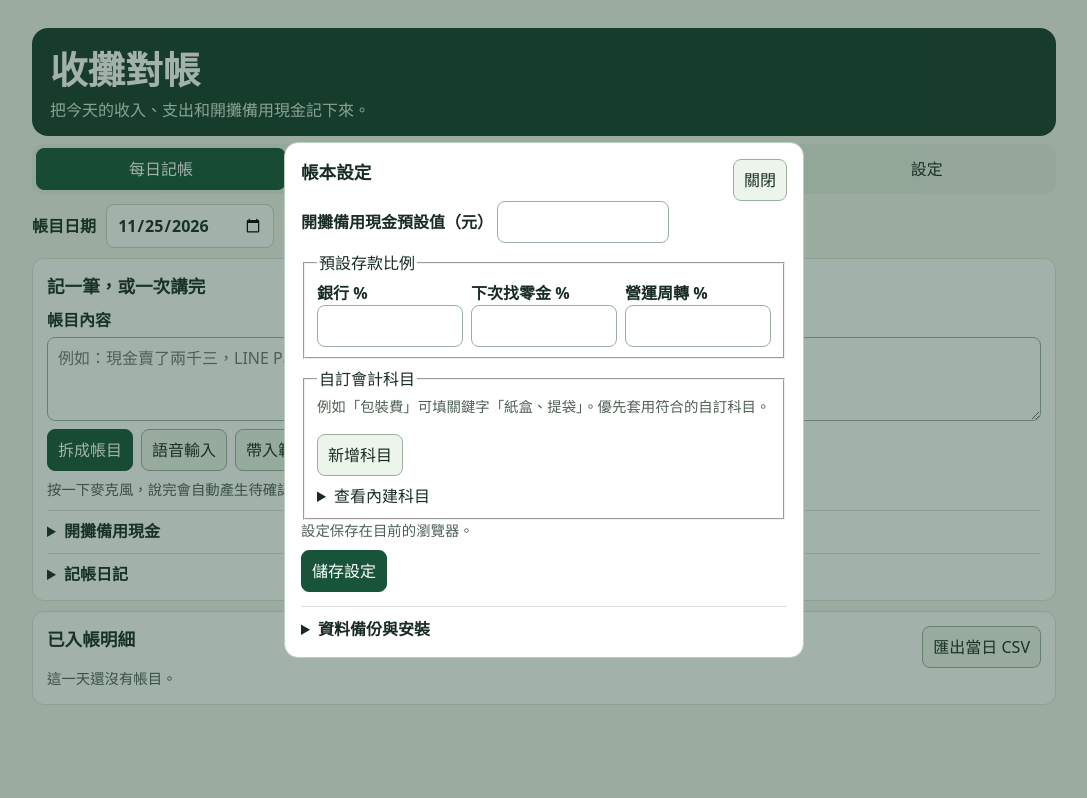
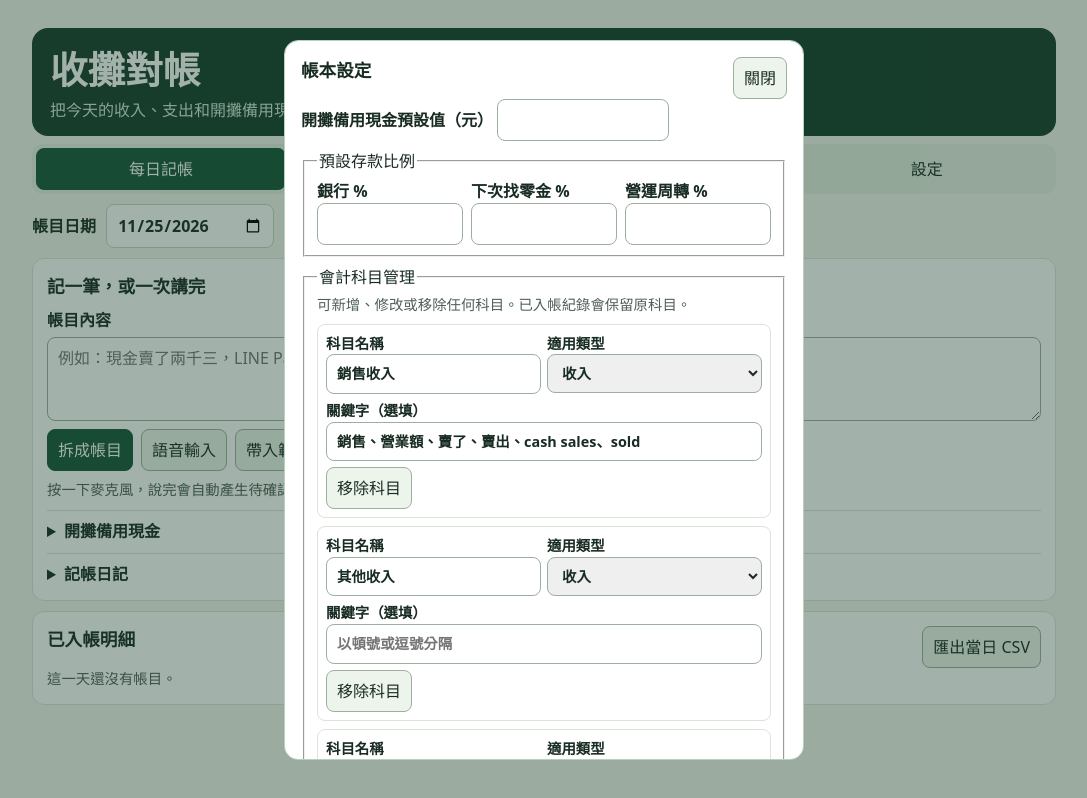
Before and after one commit to yunhui0423/stall-ledger, a plain HTML site: page index.html in a window 1280 px wide. Both pictures are taken after a click on the button "設定". Shown: the whole page, without its empty margins (96-1183 px from the left). Drawn offline with Linux system fonts and the light colour scheme.

Commit message:
Let users add, edit and remove every account category

```diff
--- a/index.html
+++ b/index.html
@@ -161,11 +161,10 @@ dl{margin:0 0 10px} dl div{display:flex;justify-content:space-between;gap:10px;p
      <label>營運周轉 %<input id="settings-reserve" type="number" min="0" max="100" step="0.01"></label>
     </div>
    </fieldset>
-   <fieldset class="lead"><legend>自訂會計科目</legend>
-    <p class="muted">例如「包裝費」可填關鍵字「紙盒、提袋」。優先套用符合的自訂科目。</p>
+   <fieldset class="lead"><legend>會計科目管理</legend>
+    <p class="muted">可新增、修改或移除任何科目。已入帳紀錄會保留原科目。</p>
     <div id="category-settings"></div>
     <button type="button" class="lead" id="add-category">新增科目</button>
-    <details class="lead"><summary>查看內建科目</summary><p id="builtin-categories" class="muted"></p></details>
    </fieldset>
    <p class="muted">設定保存在目前的瀏覽器。</p>
    <p id="settings-status" class="notice" role="status"></p>
@@ -465,13 +464,20 @@ const builtinAccountRules=[
   ['支付手續費','out','手續費、payment fee、processing fee'],
   ['銷售退款','out','退款、退給客人、refund']
 ].map(([name,direction,keywords])=>({name,direction,keywords:keywords.split('、')}));
-function customAccountRules(settings=getLedgerSettings()){
-  return (settings.categories || []).map(category=>typeof category==='string'
-    ? {name:category,direction:'any',keywords:[category]} : category);
+function accountRules(settings=getLedgerSettings()){
+  if(Array.isArray(settings.accountRules)) return settings.accountRules;
+  const merged=new Map(categories.map(name=>[name,{name,
+    direction:name==='其他收入'?'in':'out',keywords:[]}]));
+  for(const rule of builtinAccountRules) merged.set(rule.name,rule);
+  for(const category of settings.categories || []){
+    const rule=typeof category==='string' ? {name:category,direction:'any',keywords:[category]} : category;
+    merged.set(rule.name,rule);
+  }
+  return [...merged.values()];
 }
-const defaultAccountOptions=()=>[...categories,...customAccountRules().map(rule=>rule.name)];
+const defaultAccountOptions=()=>accountRules().map(rule=>rule.name);
 const normalizeAccountText=value=>value.normalize('NFKC').toLowerCase();
-function recommendAccount(item, custom=customAccountRules()){
+function recommendAccount(item, rules=accountRules()){
   const direction=entryDirection(item.type);
   if(direction!=='in' && direction!=='out') return '';
   const text=normalizeAccountText(item.note);
@@ -488,7 +494,7 @@ function recommendAccount(item, custom=customAccountRules()){
     if(!sorted.length) return null;
     return sorted[1]?.[1]===sorted[0][1]?'':sorted[0][0];
   }
-  return best(custom) ?? best(builtinAccountRules) ?? '';
+  return best(rules) ?? '';
 }
 function appendCategorySetting(rule={name:'',direction:'any',keywords:[]}){
   const row=control('div','',{class:'category-setting'});
@@ -499,7 +505,7 @@ function appendCategorySetting(rule={name:'',direction:'any',keywords:[]}){
   direction.value=rule.direction;
   const keywords=control('input','',{maxlength:200,placeholder:'以頓號或逗號分隔'});
   keywords.value=rule.keywords.join('、');
-  const keywordField=field('關鍵字',keywords);
+  const keywordField=field('關鍵字（選填）',keywords);
   keywordField.className='category-keywords';
   const remove=control('button','移除科目',{type:'button'});
   remove.onclick=()=>row.remove();
@@ -611,8 +617,7 @@ $('open-settings').onclick=()=>{
   $('settings-float').value=current.float ?? pref('float-default') ?? '';
   settingsFields.forEach((input,i)=>{input.value=current.ratios?.[i] ?? '';});
   $('category-settings').replaceChildren();
-  customAccountRules(current).forEach(appendCategorySetting);
-  $('builtin-categories').textContent=categories.join('、');
+  accountRules(current).forEach(appendCategorySetting);
   $('settings-status').textContent='';
   $('settings').showModal();
 };
@@ -625,11 +630,11 @@ $('settings-form').onsubmit=event=>{
   }
   const categories=[...$('category-settings').children].map(row=>row.read());
   if(categories.some(rule=>!rule.name) || new Set(categories.map(rule=>normalizeAccountText(rule.name))).size!==categories.length){
-    $('settings-status').textContent='請填寫每個科目名稱，並確認自訂科目沒有重複。';return;
+    $('settings-status').textContent='請填寫每個科目名稱，並確認科目沒有重複。';return;
   }
-  for(const rule of categories) if(!rule.keywords.length) rule.keywords=[rule.name];
+
   try{
-    localStorage.setItem(key+'-ledger-options',JSON.stringify({float:$('settings-float').value,ratios,categories}));
+    localStorage.setItem(key+'-ledger-options',JSON.stringify({float:$('settings-float').value,ratios,accountRules:categories}));
   }catch{$('settings-status').textContent='瀏覽器無法儲存設定。';return;}
   showDefaultFloat();
   for(const select of document.querySelectorAll('.row select[data-account]')){
```
